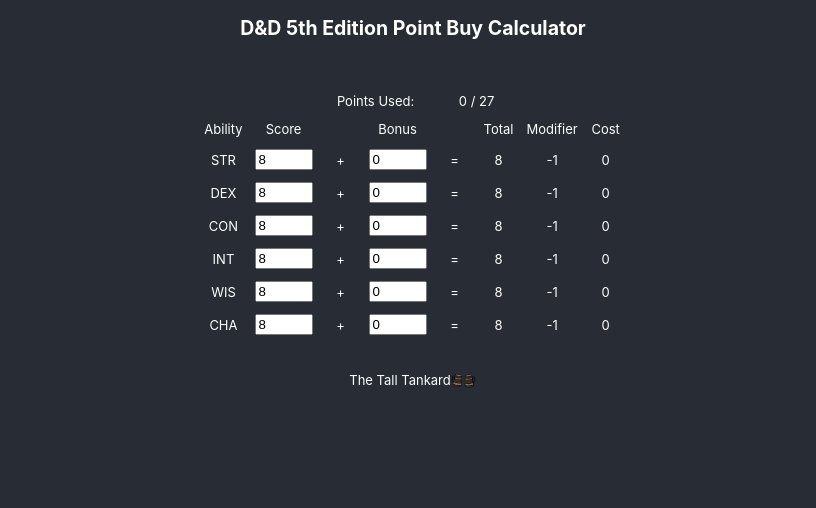
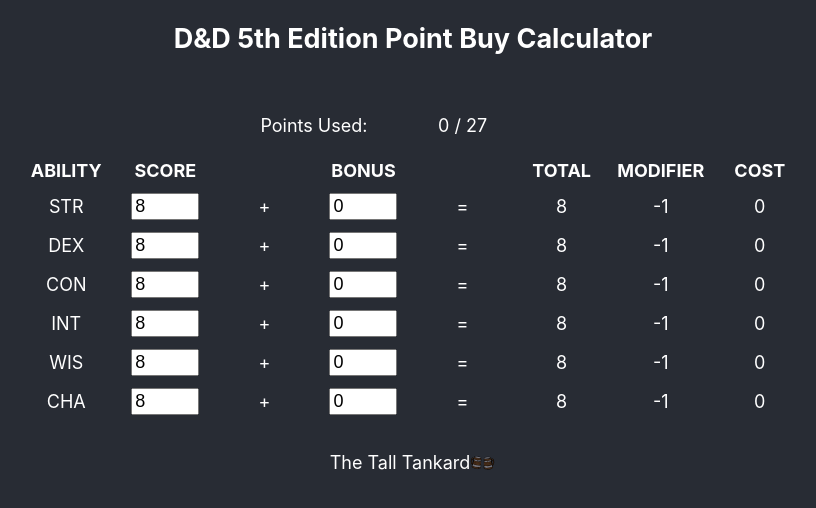
Before and after one commit to TheTallTankard/ability-calculator, a React (Create React App) app: page / in a window 1280 px wide. Shown: the top 508 px of the page, without its empty margins (227-1043 px from the left). Built offline with nearby package versions, Linux system fonts and the light colour scheme.

Commit message:
styling changes

```diff
--- a/src/scripts/components/Table.js
+++ b/src/scripts/components/Table.js
@@ -27,19 +27,21 @@ class Table extends React.Component {
                             <td></td>
                             <td></td>
                             <td colSpan="2">Points Used:</td>
-                            <td colSpan="2"><span id="points-used">{this.state.pointsUsed}</span> / 27</td>
+                            <td><span id="points-used">{this.state.pointsUsed}</span> / 27</td>
+                            <td></td>
                             <td></td>
                             <td></td>
                         </tr>
-                        <tr>
-                            <td>Ability</td>
-                            <td>Score</td>
+                        <tr><td colSpan="8"></td></tr>
+                        <tr className="header-row">
+                            <td>ABILITY</td>
+                            <td>SCORE</td>
                             <td></td>
-                            <td>Bonus</td>
+                            <td>BONUS</td>
                             <td></td>
-                            <td>Total</td>
-                            <td>Modifier</td>
-                            <td>Cost</td>
+                            <td>TOTAL</td>
+                            <td>MODIFIER</td>
+                            <td>COST</td>
                         </tr>
                         <AbilityScoreRow ability="str" onCostChange={this.updatePointsUsed}></AbilityScoreRow>
                         <AbilityScoreRow ability="dex" onCostChange={this.updatePointsUsed} ></AbilityScoreRow>
--- a/src/styles/AbilityScoreRow.css
+++ b/src/styles/AbilityScoreRow.css
@@ -1,3 +1,4 @@
 input[type='number']{
-    width: 50px;
+    width: 60px;
+    font-size: inherit;
 }
--- a/src/styles/App.css
+++ b/src/styles/App.css
@@ -3,7 +3,7 @@
   color: white;
   background-color: #282c34;
   height: 100vh;
-  font-size: calc(5px + 1vmin);
+  font-size: calc(10px + 1vmin);
   display: flex;
   flex-direction: column;
 }
--- a/src/styles/Footer.css
+++ b/src/styles/Footer.css
@@ -19,12 +19,12 @@
 
 @keyframes tankard-logo-wobble {
     0% { transform: rotate(-10deg); }
-    50% { transform: rotate(10deg) translateX(-5px) translateY(-2px) }
+    50% { transform: rotate(10deg) translateX(-40%) translateY(-10%) }
     100% { transform: rotate(-15deg); }
 }
 
 @keyframes tankard-logo-flipped-wobble {
     0% { transform:  scaleX(-1) rotate(-10deg); }
-    50% { transform:  scaleX(-1) rotate(2deg) translateY(-5px) }
+    50% { transform:  scaleX(-1) rotate(2deg) translateX(-10%) translateY(-40%) }
     100% { transform:  scaleX(-1) rotate(-10deg); }
 }
--- a/src/styles/Table.css
+++ b/src/styles/Table.css
@@ -1,8 +1,13 @@
-.Table {
+.Table table{
+    max-width: 800px;
     margin: 0 auto;
 }
 
 .Table td {
-    width: 4vmin;
+    width: 12.5%;
     padding: 5px;
 }
+
+.header-row {
+    font-weight: bold;
+}
```
